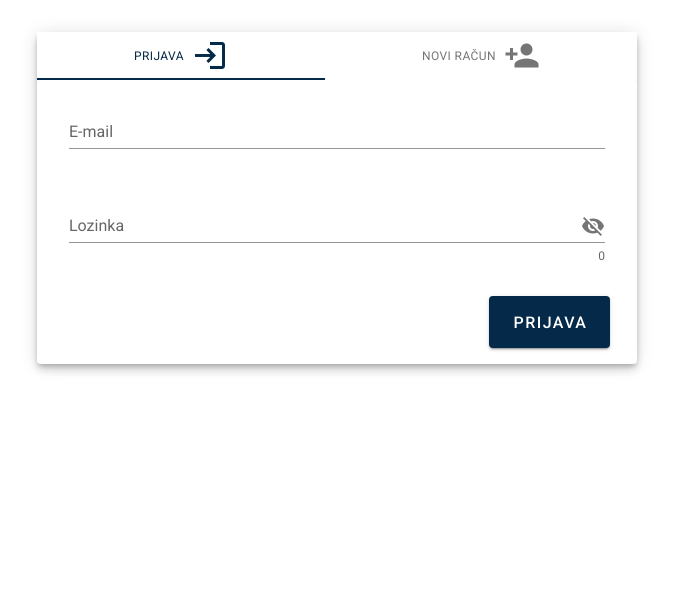
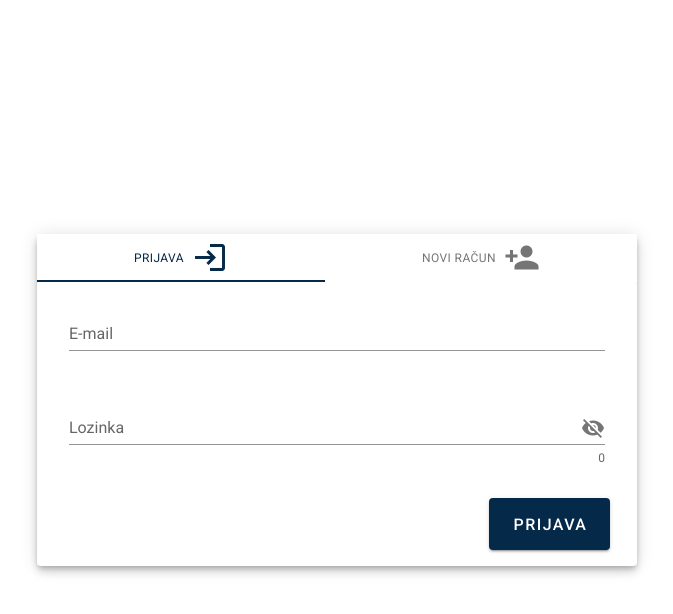
Before and after one commit to AidarKarimov315/Ecommerce-App-Vue, a Vue app: page /prijava in a window 1280 px wide. Shown: the top 614 px of the page, without its empty margins (303-976 px from the left). Built offline with nearby package versions, Linux system fonts and the light colour scheme.

Commit message:
fix(login, 404 page): solve issue with vertical alignment

```diff
--- a/src/App.vue
+++ b/src/App.vue
@@ -1,10 +1,9 @@
 <template>
     <v-app class="">
-
         <!-- Sizes your content based upon application components -->
       <v-main :class="{'pa-0':$route.path == '/'}">
         <!-- Provides the application the proper gutter -->
-        <v-container fluid class="pa-0">
+        <v-container fluid class="pa-0" :class="{'fill-height':$route.path == '/prijava' || $route.path == '/kosarica'}">
         <!-- Ovdje se injektiraju pogledi -->
           <router-view></router-view>
        </v-container>
@@ -13,9 +12,6 @@
 </template>
 
 <script>
-
-
-
 export default {
   name: 'App',
 
--- a/src/views/NotFound.vue
+++ b/src/views/NotFound.vue
@@ -1,14 +1,14 @@
 <template>
-<v-container fill-height fluid class="mt-13">
+<v-container fluid>
     <v-row justify="center" align="center">
         <v-col cols="8" sm="5" md="4" lg="3">
           <h2 class="subtitle-1 text-center">404</h2>
           <h3 class="subtitle-1 text-center font-weight-medium">Stranica koju tražite nije tu.</h3>
         </v-col>
     </v-row>
-    <v-row justify="space-around" align="center">
+    <v-row justify="center" align="center">
         <v-col cols="8" sm="5" md="4" lg="3">
-            <v-btn class="mt-4" color="primary" block @click="$router.back()">Natrag.</v-btn>
+            <v-btn class="my-5" color="primary" block @click="$router.back()">Natrag.</v-btn>
         </v-col>
     </v-row>
 </v-container>
@@ -22,6 +22,3 @@ export default {
   })
 }
 </script>
-
-<style>
-</style>
```
